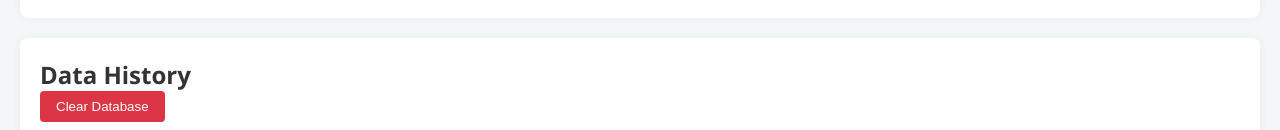
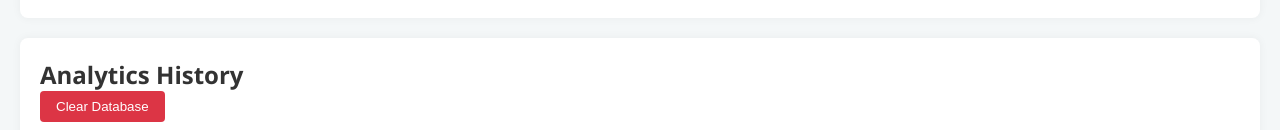
Before and after one commit to Mohammad-Choopani/smart-industrial-dashboard, a plain HTML site: page index.html in a window 1280 px wide. Shown: the part 1146-1276 px from the top of the page. Drawn offline with nearby package versions, Linux system fonts and the light colour scheme.

Commit message:
Update index.html

```diff
--- a/index.html
+++ b/index.html
@@ -60,7 +60,8 @@
 
     <!-- Data History Panel -->
     <section class="db-section">
-      <h2>Data History</h2>
+      <h2>Analytics History</h2>
+      <!-- this button stays ABOVE the scrollable log -->
       <button class="db-button" onclick="clearDB()">Clear Database</button>
       <div id="db-panel"></div>
     </section>
```
